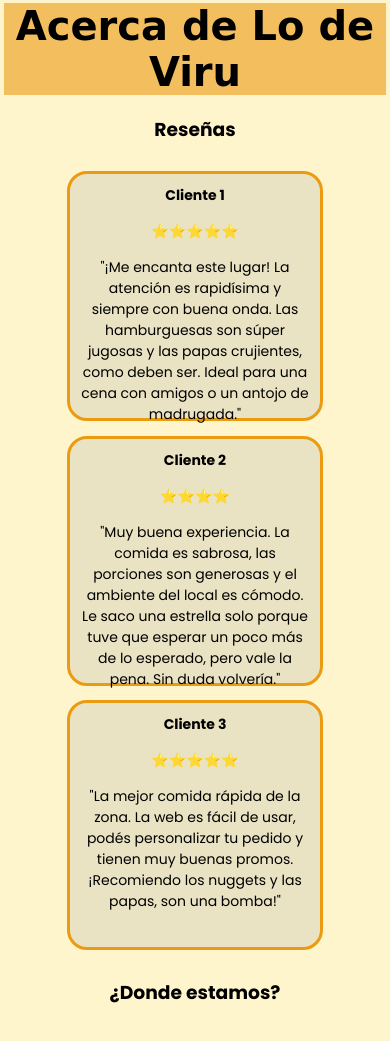
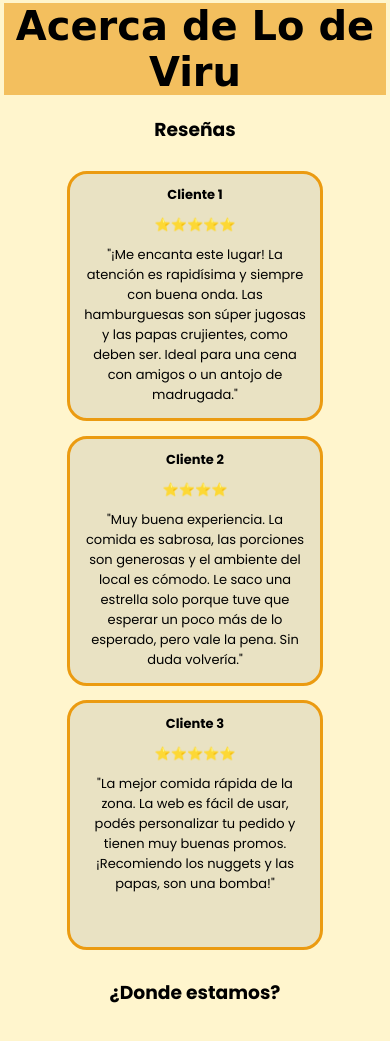
Before and after one commit to aguscateura/Front-End-JS, a plain HTML site: page index.html in a window 390 px wide. Shown: the part 3073-4114 px from the top of the page. Drawn offline with nearby package versions, Linux system fonts and the light colour scheme; grey boxes are pictures that could not be loaded; a web font is replaced by a local one.

Commit message:
Add files via upload

```diff
--- a/css/styles.css
+++ b/css/styles.css
@@ -154,6 +154,9 @@ nav h1{
     nav h1{
         font-size: 1.6rem;
     }
+    .nav-list{
+        grid-template-rows: repeat(4, 15%);
+    }
 }
 
 /* ----------------------------------------------------------------- */
@@ -299,6 +302,14 @@ h2{
         width: 70%;
     }
 }
+@media(max-width:430px){
+    .card-reseñas{
+        font-size: 13px;
+    }
+    .card-reseñas h4{
+        margin-bottom: 10px;
+    }
+}
 /* ------------------------------------------------------------------- */
 footer{
     background-color: #2b7e11;
```
